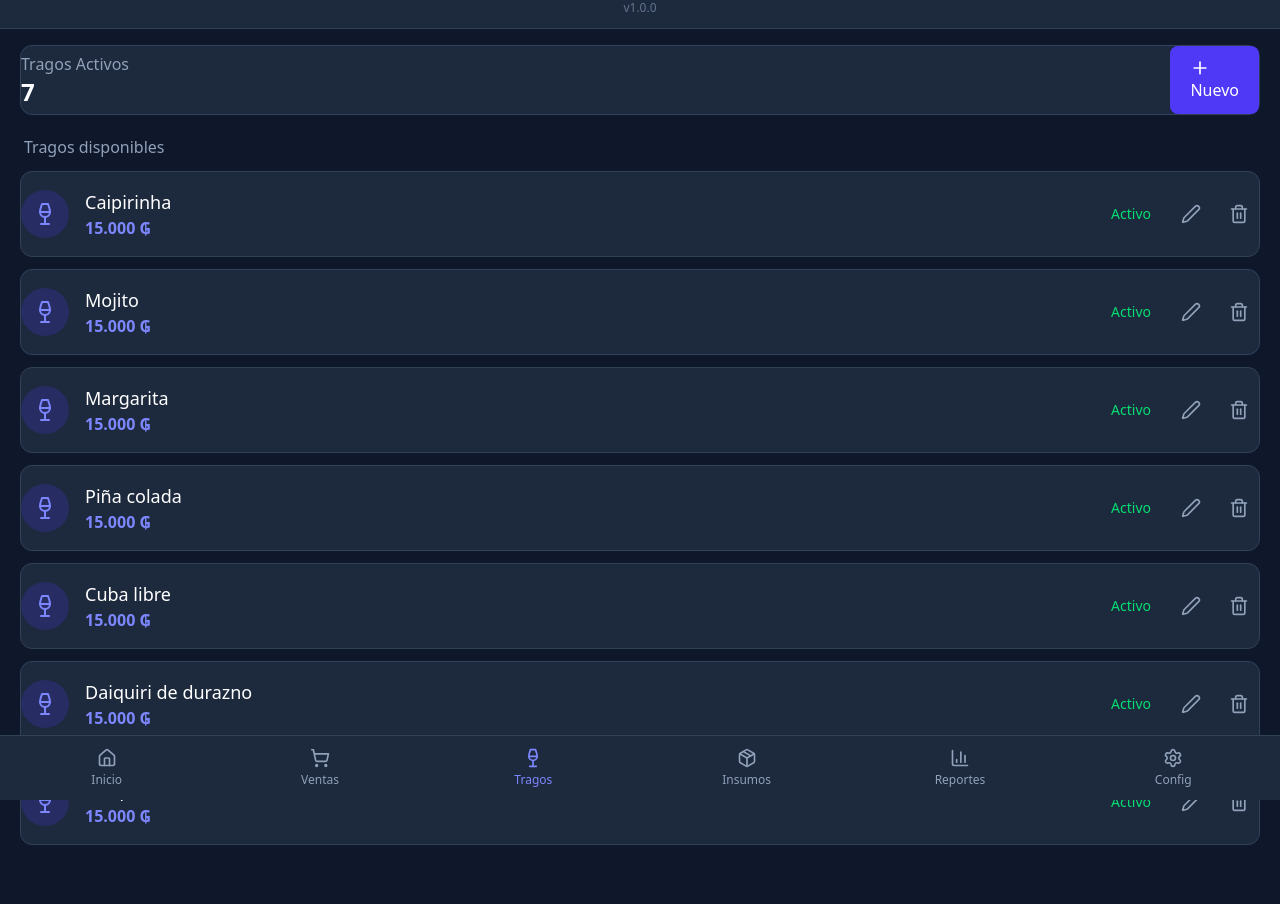
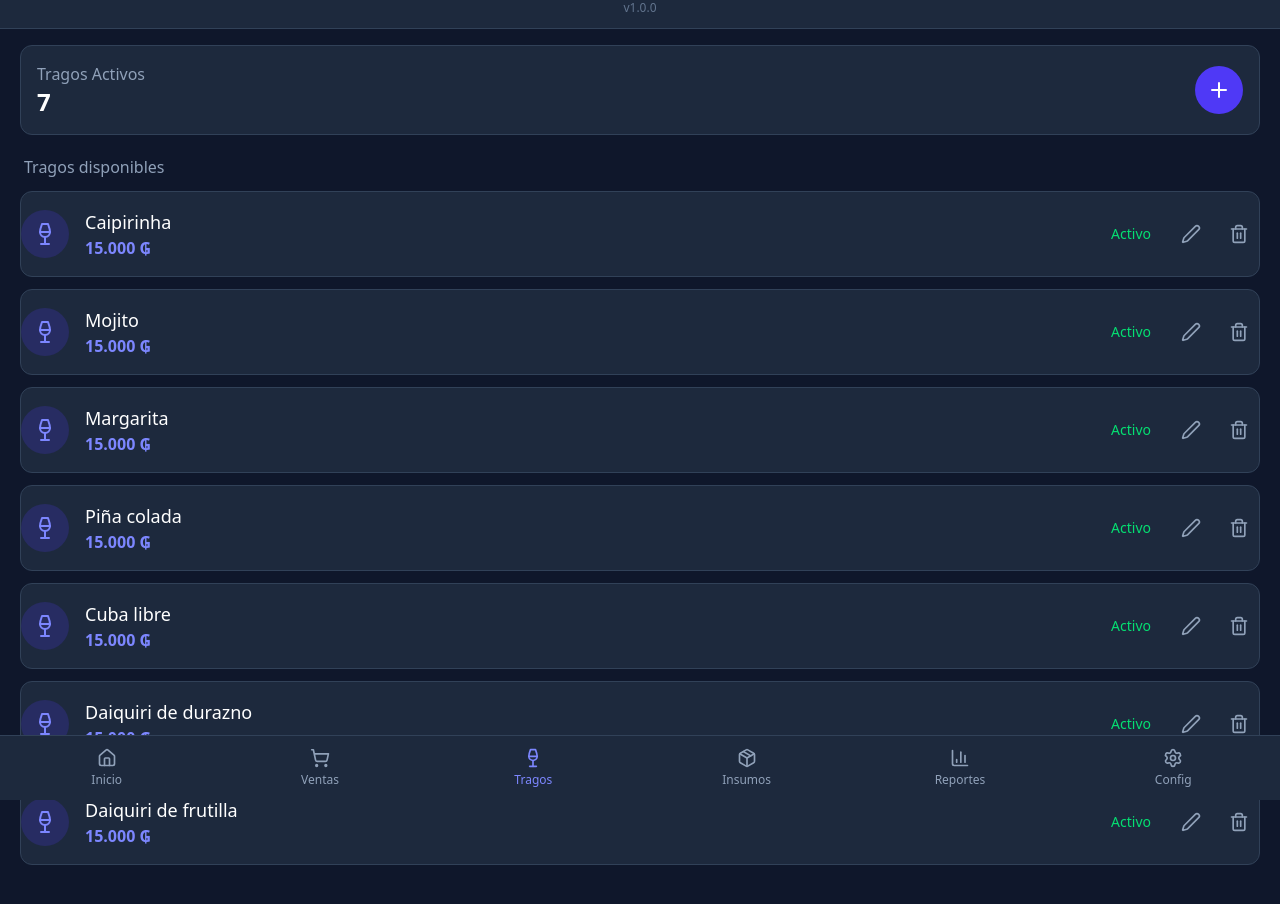
Before and after one commit to ArielAyala/drinks-manager-react, a React (Vite) app: page / in a window 1280 px wide. Both pictures are taken after a click on the button "Tragos". Shown: the top 904 px of the page. Built offline with nearby package versions, Linux system fonts and the light colour scheme.

Commit message:
Enhance button styling and layout in DrinksView and SuppliesView components

```diff
--- a/src/components/views/DrinksView.tsx
+++ b/src/components/views/DrinksView.tsx
@@ -79,15 +79,18 @@ export function DrinksView() {
     <div className="space-y-5">
       {/* Resumen */}
       <Card>
-        <CardContent>
+        <CardContent className="p-4">
           <div className="flex justify-between items-center">
             <div>
               <p className="text-base text-slate-400">Tragos Activos</p>
               <p className="text-2xl font-bold text-white">{activeDrinks.length}</p>
             </div>
-            <Button onClick={handleOpenModal}>
-              <Plus size={20} className="mr-2" /> Nuevo
-            </Button>
+            <button
+              onClick={handleOpenModal}
+              className="w-12 h-12 bg-indigo-600 hover:bg-indigo-700 text-white rounded-full flex items-center justify-center transition-colors active:scale-95"
+            >
+              <Plus size={24} />
+            </button>
           </div>
         </CardContent>
       </Card>
--- a/src/components/views/SuppliesView.tsx
+++ b/src/components/views/SuppliesView.tsx
@@ -98,15 +98,18 @@ export function SuppliesView() {
     <div className="space-y-5">
       {/* Resumen */}
       <Card>
-        <CardContent>
+        <CardContent className="p-4">
           <div className="flex justify-between items-center">
             <div>
               <p className="text-base text-slate-400">Inversión Total</p>
               <p className="text-2xl font-bold text-white">{formatCurrency(totalInvestment)}</p>
             </div>
-            <Button onClick={handleOpenModal}>
-              <Plus size={20} className="mr-2" /> Agregar
-            </Button>
+            <button
+              onClick={handleOpenModal}
+              className="w-12 h-12 bg-indigo-600 hover:bg-indigo-700 text-white rounded-full flex items-center justify-center transition-colors active:scale-95"
+            >
+              <Plus size={24} />
+            </button>
           </div>
         </CardContent>
       </Card>
```
